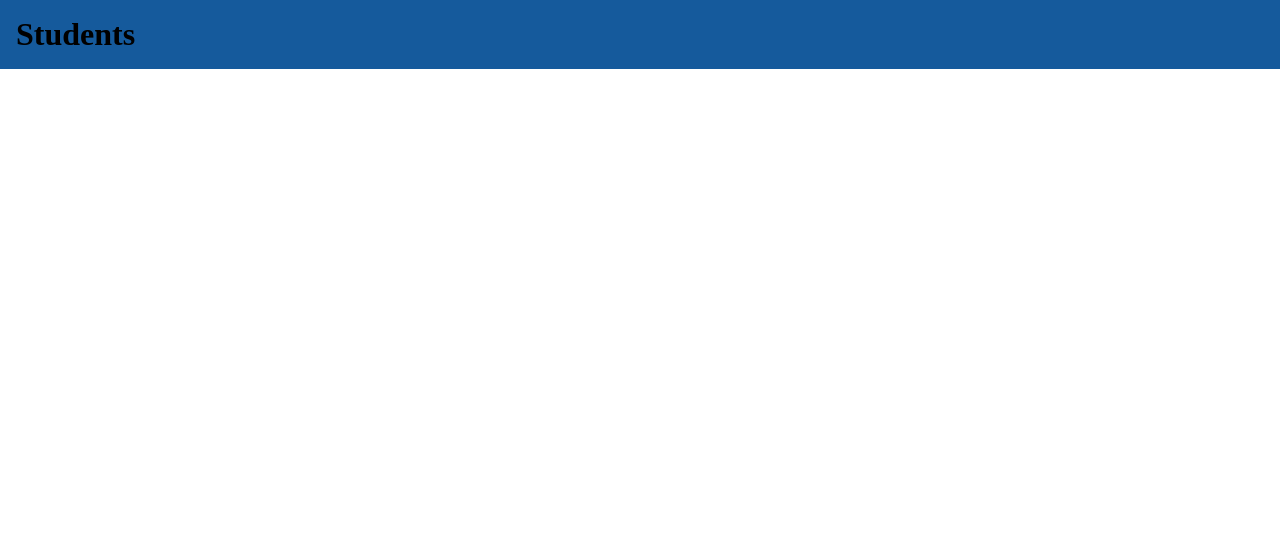
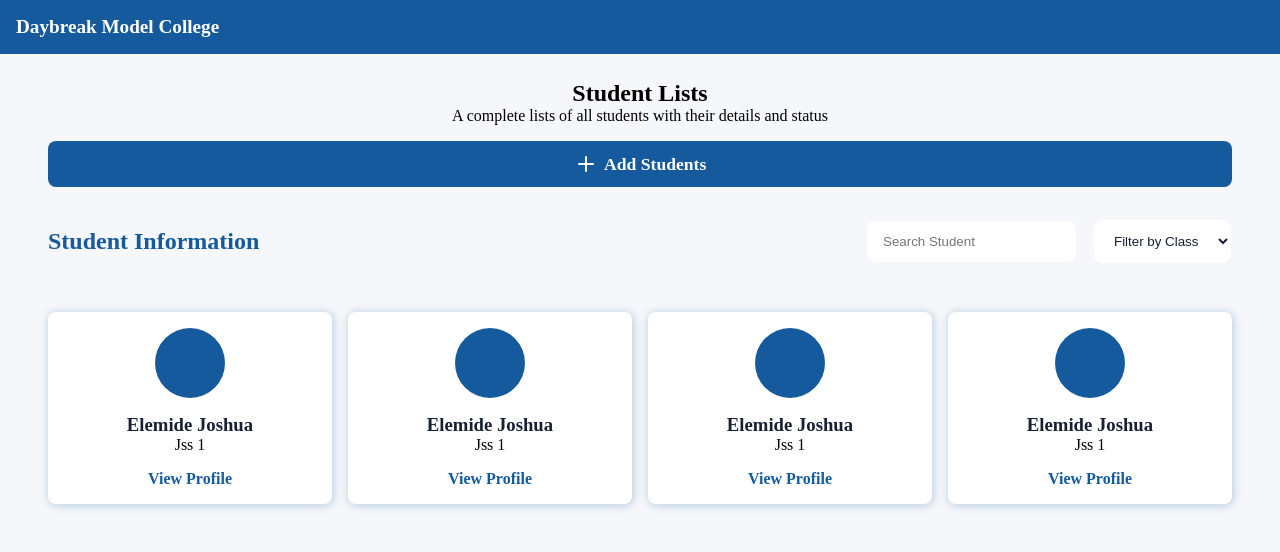
Before and after one commit to joshuadevhub/codveda-internship-2026, a React app in the folder level-3/task-2-school-management/frontend/: page /students in a window 1280 px wide. Shown: the top 552 px of the page. Built offline with nearby package versions, Linux system fonts and the light colour scheme; the HTML template or start-up script is replaced by a standard one.

Commit message:
feat: build initial students page UI

```diff
--- a/level-3/task-2-school-management/frontend/src/components/Students.jsx
+++ b/level-3/task-2-school-management/frontend/src/components/Students.jsx
@@ -1,7 +1,114 @@
+import { PlusIcon } from "lucide-react";
+import styles from "../components/Students.module.css"
+import { Link } from "react-router-dom";
+import { useState } from "react";
+
 export function Students() {
+  const [searchStudent, setSearchStudent] = useState("");
+  const [filter, setFilter] = useState("");
+
+  const allowedClasses = [
+    { class: "Jss 1", value: "jss-1" },
+    { class: "Jss 2", value: "jss-2" },
+    { class: "Jss 3", value: "jss-3" },
+    { class: "Ss 1", value: "ss-1" },
+    { class: "Ss 2", value: "ss-2" },
+    { class: "Ss 3", value: "ss-3" },
+  ];
+
+  const handleInputChange = (e) => {
+    setSearchStudent(e.target.value);
+  }
+
+  const handleFilterChange = (e) => {
+    setFilter(e.target.value);
+  }
   return (
-    <header>
-      <h1>Students</h1>
-    </header>
+    <>
+      <header>
+        <span className="logo">Daybreak Model College</span>
+      </header>
+
+      <main className={styles.main}>
+        <section className={styles.studentHeader}>
+          <h1>Student Lists</h1>
+          <p>A complete lists of all students with their details and status</p>
+        </section>
+
+        <section className={styles.addStudent}>
+          <div>
+            <PlusIcon className={styles.icon} />
+            <p>Add Students</p>
+          </div>
+        </section>
+
+        <section className={styles.studentContainer}>
+          <div>
+            <h2>Student Information</h2>
+            <input
+              type="text"
+              placeholder="Search Student"
+              className={styles.input}
+              value={searchStudent}
+              onChange={handleInputChange}
+            />
+            <select value={filter} onChange={handleFilterChange}>
+              <option value="">Filter by Class</option>
+              {allowedClasses.map((classes) => (
+                <option value={classes.value} key={classes.value}>
+                  {classes.class}
+                </option>
+              ))}
+            </select>
+          </div>
+
+          <div className={styles.studentContents}>
+            <div className={styles.studentContent}>
+              <div className={styles.image}></div>
+              <div>
+                <h3>Elemide Joshua</h3>
+                <p>Jss 1</p>
+                <Link to={"/student-profile"} className={styles.profileLink}>
+                  View Profile
+                </Link>
+              </div>
+            </div>
+
+            <div className={styles.studentContent}>
+              <div className={styles.image}></div>
+              <div>
+                <h3>Elemide Joshua</h3>
+                <p>Jss 1</p>
+                <Link to={"/student-profile"} className={styles.profileLink}>
+                  View Profile
+                </Link>
+              </div>
+            </div>
+
+            <div className={styles.studentContent}>
+              <div className={styles.image}></div>
+              <div>
+                <h3>Elemide Joshua</h3>
+                <p>Jss 1</p>
+                <Link to={"/student-profile"} className={styles.profileLink}>
+                  View Profile
+                </Link>
+              </div>
+            </div>
+
+            <div className={styles.studentContent}>
+              <div className={styles.image}></div>
+              <div>
+                <h3>Elemide Joshua</h3>
+                <p>Jss 1</p>
+                <Link to={"/student-profile"} className={styles.profileLink}>
+                  View Profile
+                </Link>
+              </div>
+            </div>
+          </div>
+        </section>
+      </main>
+    </>
   );
 }
--- /dev/null
+++ b/level-3/task-2-school-management/frontend/src/components/Students.module.css
@@ -0,0 +1,102 @@
+.main {
+  padding: 3.4rem 1rem 2rem 1rem;
+  background-color: var(--light-background);
+  /* background-color: green; */
+}
+.main .studentHeader {
+  text-align: center;
+  padding-top: 1rem;
+}
+.addStudent {
+  margin-top: 1rem;
+}
+.addStudent > div {
+  display: flex;
+  background-color: var(--primary-color);
+  border: none;
+  outline: none;
+  padding: 0.7rem 1rem;
+  border-radius: 0.5rem;
+  align-items: center;
+  justify-content: center;
+  font-size: 1.1rem;
+  font-weight: bold;
+  color: var(--white-color);
+  gap: 0.4rem;
+}
+.studentContainer {
+  margin-top: 2rem;
+}
+.studentContainer > div:first-child {
+  display: grid;
+  grid-template-columns: 1fr;
+  align-items: center;
+  gap: 1rem;
+}
+.studentContainer h2 {
+  text-align: center;
+  /* margin-bottom: 1rem; */
+  color: var(--primary-color);
+}
+.studentContainer .input,
+.studentContainer select {
+  width: 100%;
+  padding: 0.8rem 1rem;
+  border: 1px solid var(--light-background);
+  outline: none;
+  border-radius: 0.6rem;
+  background-color: var(--white-color);
+  color: var(--text-color);
+  transition: border 0.5s ease-in-out;
+}
+.studentContainer .input:focus,
+.studentContainer select:focus {
+  border: 1px solid var(--primary-color);
+}
+.studentContents {
+  margin-top: 3rem;
+  display: grid;
+  grid-template-columns: 1fr;
+  gap: 1rem;
+}
+.studentContent {
+  background-color: var(--white-color);
+  border-radius: 0.5rem;
+  box-shadow: 1px 1px 10px rgba(21, 90, 156, 0.3);
+  text-align: center;
+  padding: 1rem;
+}
+.image {
+  display: block;
+  margin: 0 auto 1rem auto;
+  width: 70px;
+  height: 70px;
+  background-color: var(--primary-color);
+  border-radius: 50%;
+}
+.studentContent h3 {
+  color: var(--text-color);
+}
+.profileLink {
+  margin-top: 1rem;
+  display: block;
+  text-decoration: none;
+  cursor: pointer;
+  font-weight: bold;
+  color: var(--primary-color);
+}
+
+@media (min-width: 760px){
+  .main{
+    padding: 4rem 3rem;
+  }
+  .studentContainer > div:first-child{
+    grid-template-columns: 1fr auto auto;
+  }
+  .studentContainer > div:first-child h2{
+    text-align: left;
+  }
+  .studentContents{
+    grid-template-columns: repeat(4, 1fr);
+  }
+}
```
